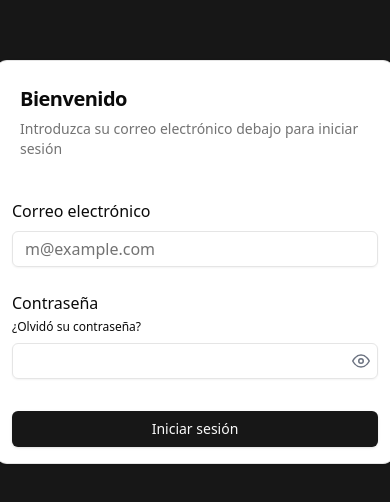
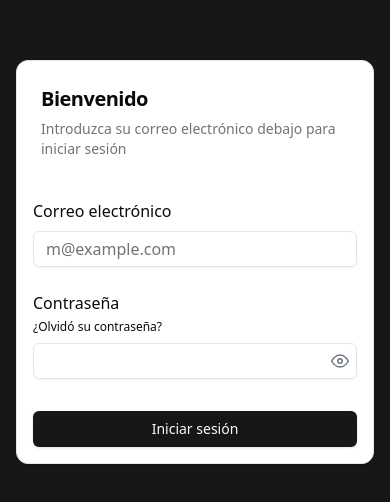
Before and after one commit to valium69mg/single-vendor-ecommerce-frontend, a React (Vite) app: page /login in a window 390 px wide. Shown: the part 160-662 px from the top of the page. Built offline with nearby package versions, Linux system fonts and the light colour scheme; no server answers.

Commit message:
fix: arreglar responsibidad del loader de modal

```diff
--- a/src/components/common/Form.tsx
+++ b/src/components/common/Form.tsx
@@ -56,7 +56,7 @@ export function Form({
   isLoading = false,
 }: FormProps) {
   return (
-    <Card className="w-full max-w-sm sm:max-w-md lg:max-w-lg min-w-[400px] min-h-[200px]">
+    <Card className="w-full max-w-sm sm:max-w-md lg:max-w-lg min-w-[250px] min-h-[200px]">
       {isLoading ? (
         <Loader />
       ) : (
```
